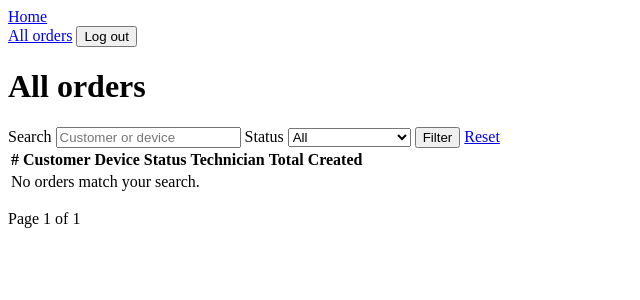
After one commit to Shahad-Alneghemishi/ShahadAlneghemishi-Capstone-Project, a Django app: page /staff/orders/ in a window 1280 px wide. The commit adds this page. Shown: the top 300 px of the page, without its empty margins (0-640 px from the left). Run offline with Django 5.2, Linux system fonts and the light colour scheme; the visitor is signed in with stand-in values (Sample User, id 1); data that the repository does not hold is empty.

Commit message:
Add staff order list with search, filter and pagination

```diff
--- a/deqqah/store/templates/store/base.html
+++ b/deqqah/store/templates/store/base.html
@@ -12,8 +12,13 @@
       {% if user.is_authenticated %}
         <form method="post" action="{% url 'logout' %}">
           {% csrf_token %}
-          <a href="{% url 'store:device_list' %}">My devices</a>
-          <a href="{% url 'store:order_list' %}">My orders</a>
+          {% if user.customer %}
+            <a href="{% url 'store:device_list' %}">My devices</a>
+            <a href="{% url 'store:order_list' %}">My orders</a>
+          {% endif %}
+          {% if user.is_staff %}
+            <a href="{% url 'store:staff_order_list' %}">All orders</a>
+          {% endif %}
           <button type="submit">Log out</button>
         </form>
       {% else %}
--- /dev/null
+++ b/deqqah/store/templates/store/staff_order_list.html
@@ -0,0 +1,57 @@
+{% extends "store/base.html" %}
+
+{% block title %}All orders{% endblock %}
+
+{% block content %}
+  <h1>All orders</h1>
+
+  <form method="get">
+    <label for="q">Search</label>
+    <input type="text" id="q" name="q" value="{{ q }}" placeholder="Customer or device">
+
+    <label for="status">Status</label>
+    <select id="status" name="status">
+      <option value="">All</option>
+      {% for value, label in statuses %}
+        <option value="{{ value }}" {% if value == status %}selected{% endif %}>{{ label }}</option>
+      {% endfor %}
+    </select>
+
+    <button type="submit">Filter</button>
+    <a href="{% url 'store:staff_order_list' %}">Reset</a>
+  </form>
+
+  <table>
+    <thead>
+      <tr>
+        <th>#</th><th>Customer</th><th>Device</th><th>Status</th>
+        <th>Technician</th><th>Total</th><th>Created</th>
+      </tr>
+    </thead>
+    <tbody>
+      {% for order in page %}
+        <tr>
+          <td>{{ order.pk }}</td>
+          <td>{{ order.device.customer.name }}</td>
+          <td>{{ order.device.brand }} {{ order.device.model_name }}</td>
+          <td>{{ order.get_status_display }}</td>
+          <td>{{ order.technician.name|default:"Unassigned" }}</td>
+          <td>{{ order.total|default:0 }}</td>
+          <td>{{ order.created_at|date:"Y-m-d" }}</td>
+        </tr>
+      {% empty %}
+        <tr><td colspan="7">No orders match your search.</td></tr>
+      {% endfor %}
+    </tbody>
+  </table>
+
+  <p>
+    {% if page.has_previous %}
+      <a href="?q={{ q|urlencode }}&status={{ status|urlencode }}&page={{ page.previous_page_number }}">Previous</a>
+    {% endif %}
+    Page {{ page.number }} of {{ page.paginator.num_pages }}
+    {% if page.has_next %}
+      <a href="?q={{ q|urlencode }}&status={{ status|urlencode }}&page={{ page.next_page_number }}">Next</a>
+    {% endif %}
+  </p>
+{% endblock %}
--- a/deqqah/store/urls.py
+++ b/deqqah/store/urls.py
@@ -13,4 +13,5 @@ urlpatterns = [
     path("orders/", views.order_list, name="order_list"),
     path("orders/new/", views.order_create, name="order_create"),
     path("orders/<int:pk>/cancel/", views.order_cancel, name="order_cancel"),
+    path("staff/orders/", views.staff_order_list, name="staff_order_list"),
 ]
--- a/deqqah/store/views.py
+++ b/deqqah/store/views.py
@@ -3,7 +3,9 @@ from django.contrib import messages
 from django.db import transaction
 from django.contrib.auth import login
 from django.contrib.auth.decorators import login_required
-from django.db.models import ProtectedError, Sum
+from django.core.exceptions import PermissionDenied
+from django.core.paginator import Paginator
+from django.db.models import ProtectedError, Sum, Q
 from .forms import CustomerRegistrationForm, DeviceForm, OrderForm
 from .models import Customer, Device, OrderItem, ServiceOrder
 # Create your views here.
@@ -123,3 +125,33 @@ def order_cancel(request, pk):
         return redirect("store:order_list")
 
     return render(request, "store/order_confirm_cancel.html", {"order": order})
+
+@login_required
+def staff_order_list(request):
+    if not request.user.is_staff:
+        raise PermissionDenied
+
+    orders = ServiceOrder.objects.select_related(
+        "device__customer", "technician"
+    ).annotate(total=Sum("items__price"))
+
+    status = request.GET.get("status", "")
+    q = request.GET.get("q", "").strip()
+
+    if status:
+        orders = orders.filter(status=status)
+    if q:
+        orders = orders.filter(
+            Q(device__customer__name__icontains=q)
+            | Q(device__brand__icontains=q)
+            | Q(device__model_name__icontains=q)
+        )
+
+    page = Paginator(orders, 5).get_page(request.GET.get("page"))
+
+    return render(request, "store/staff_order_list.html", {
+        "page": page,
+        "status": status,
+        "q": q,
+        "statuses": ServiceOrder.Status.choices,
+    })
```
